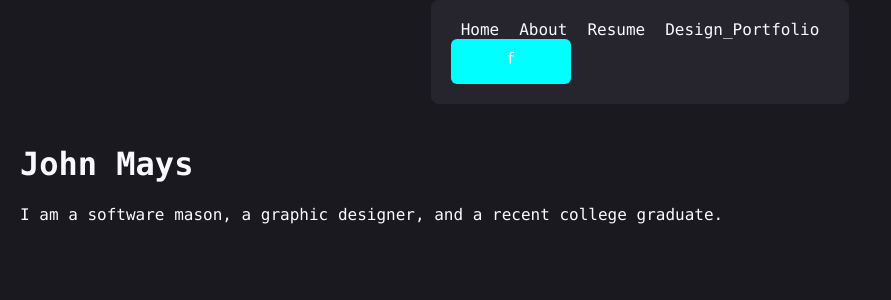
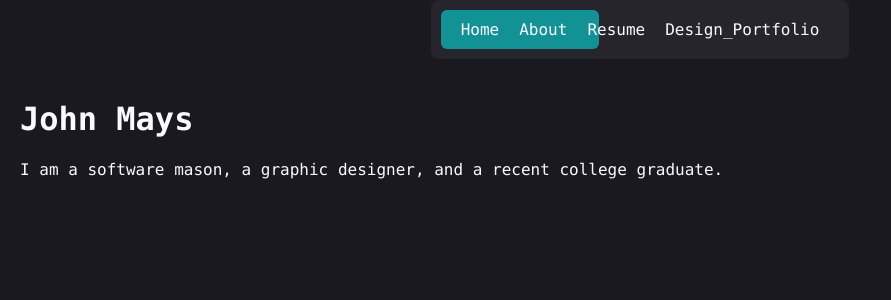
Before and after one commit to johnmays/johnmays.github.io, a React (Create React App) app: page / in a window 1280 px wide. Shown: the top 300 px of the page, without its empty margins (0-891 px from the left). Built offline with nearby package versions, Linux system fonts and the light colour scheme.

Commit message:
half-finished; only way may be through manually defined nav widths

```diff
--- a/src/Components/CenteredNavBar.js
+++ b/src/Components/CenteredNavBar.js
@@ -6,6 +6,6 @@ export default function CenteredNavBar() {
         <Link to='/about' className="nav-link">About</Link>
         <Link to='/resume' className="nav-link">Resume</Link>
         <Link to='/designportfolio' className="nav-link">Design_Portfolio</Link>
-        <div className="hover-selector">f</div>
+        <div className="hover-selector"></div>
     </nav>
 }
--- a/src/index.css
+++ b/src/index.css
@@ -18,6 +18,7 @@ body {
   text-align: center;
   width: fit-content;
   border-radius: 8px;
+  position: relative;
 }
 
 .nav-link {
@@ -26,20 +27,33 @@ body {
   color: #fafafe;
   text-decoration: none;
   transition: background-color 0.7s;
+  z-index: 3;
+  position: relative;
+}
+/*.nav-link:hover {
+  background-color: #87878d;
+  transition: background-color 0.1s;
+}*/
+
+.hover-selector {
+  left: 10px;
+  right: 250px;
+  top: 10px;
+  bottom: 10px;
+  background-color: aqua;
+  border-radius: 6px;
+  position: absolute;
+  opacity: 0.5;
+  z-index: 2;
 }
 
-.nav-link:hover {
-  background-color: #87878d;
-  transition: background-color 0.1s;
+.nav-link:hover ~ .hover-selector {
+  background-color: yellow;
 }
 
-.hover-selector {
-  padding: 10px;
-  width: 100px;
-  height: 25px;
-  background-color: aqua;
-  border-radius: 6px;
-}
+/*.hover-selector:hover {
+  right: 20px;
+}*/
 
 .page-content {
   padding: 20px;
```
